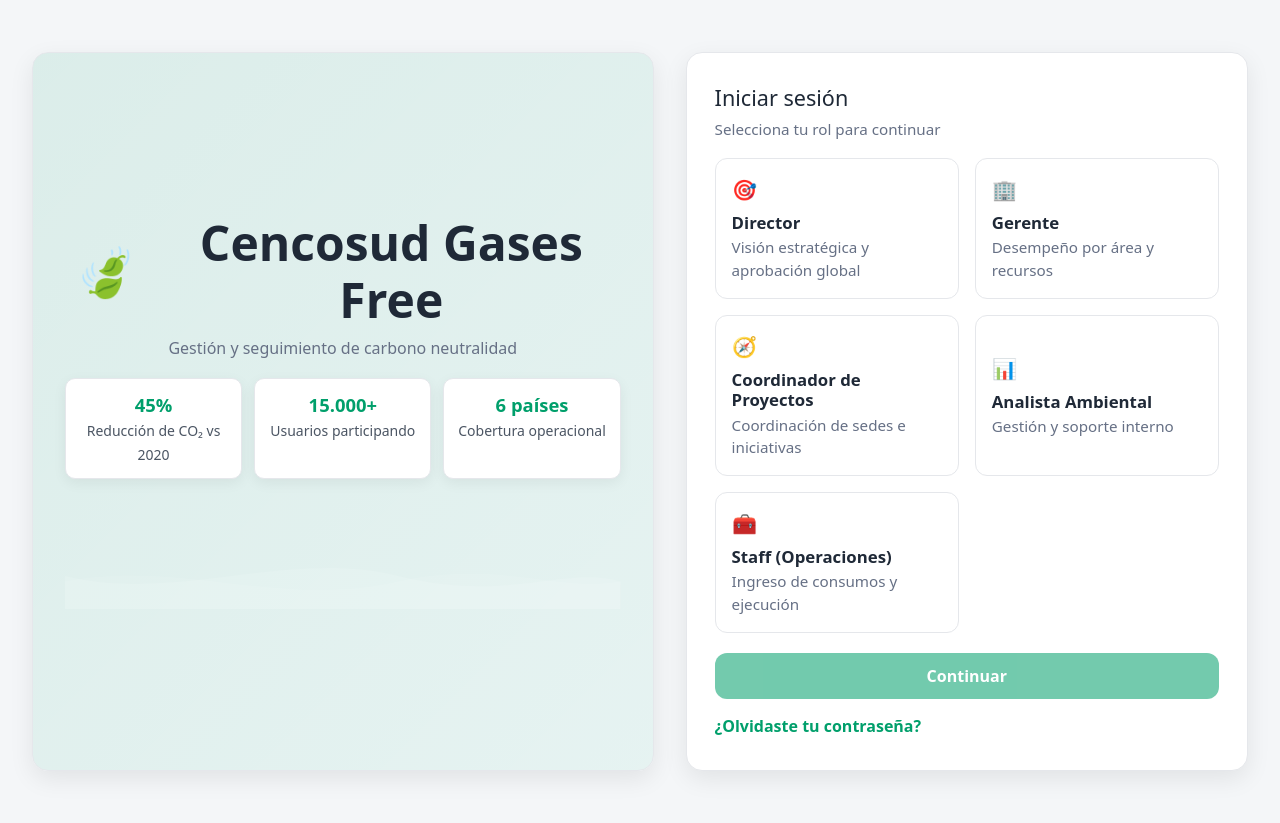
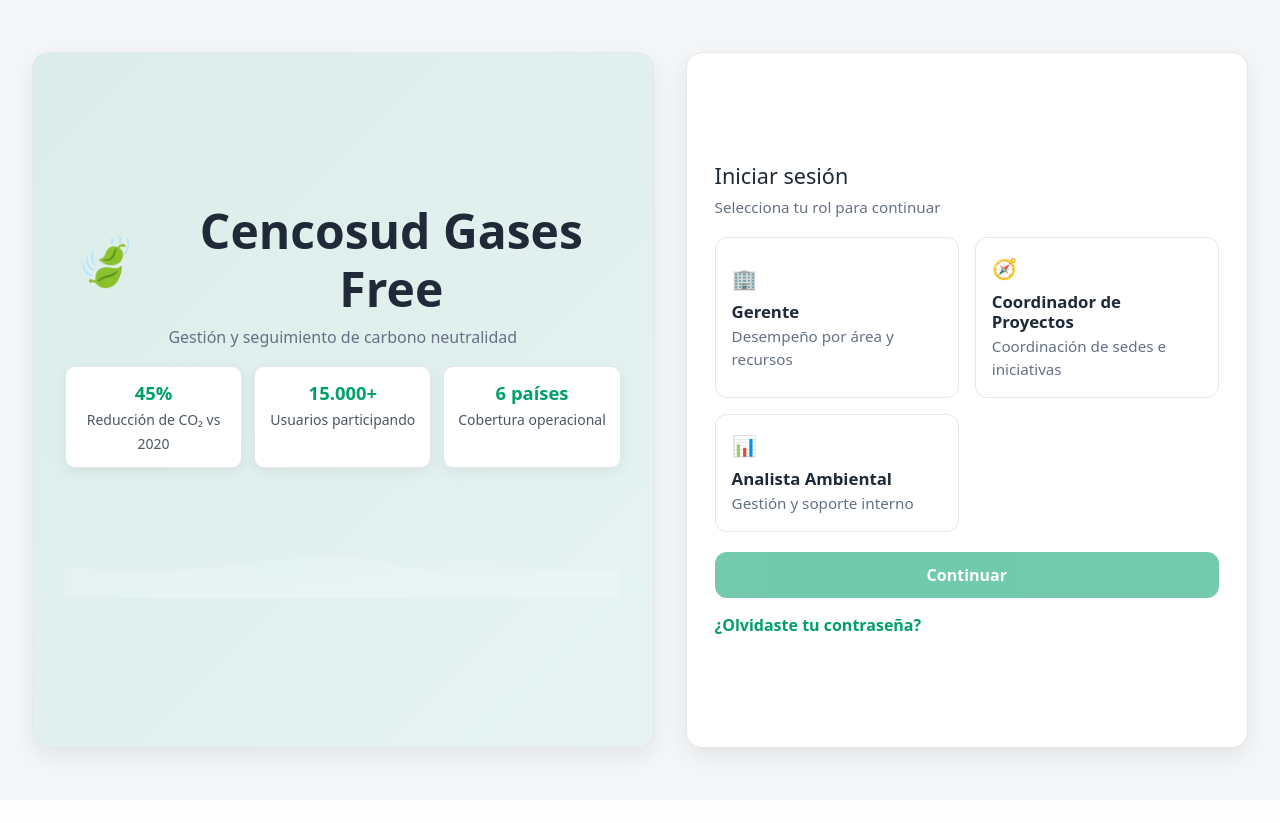
Before and after one commit to TomBlackwell14/ingenieria_software2025, a Django app: template MAINingenieria_software2025/templates/accounts/role_login.html in a window 1280 px wide. After the commit the page ends 768 px from the top, so only its background shows below. Run offline with Django 5.2, Linux system fonts and the light colour scheme; the template is opened without the code that fills it, so the values that code supplies are empty.

Commit message:
HU 10 11 12 8 9 13 14
...

```diff
--- a/MAINingenieria_software2025/templates/accounts/role_login.html
+++ b/MAINingenieria_software2025/templates/accounts/role_login.html
@@ -216,12 +216,6 @@
     </header>
 
     <div class="roles-grid" id="roles">
-      <button class="role" type="button" data-role="director">
-        <div class="role-top"><span class="icon">🎯</span><span class="check">✓</span></div>
-        <h4>Director</h4>
-        <p>Visión estratégica y aprobación global</p>
-      </button>
-
       <button class="role" type="button" data-role="gerente">
         <div class="role-top"><span class="icon">🏢</span><span class="check">✓</span></div>
         <h4>Gerente</h4>
@@ -238,13 +232,6 @@
         <div class="role-top"><span class="icon">📊</span><span class="check">✓</span></div>
         <h4>Analista Ambiental</h4>
         <p>Gestión y soporte interno</p>
-      </button>
-
-      <!-- Etiqueta visible "Staff", pero mantiene data-role="operador" para usar la vista actual -->
-      <button class="role" type="button" data-role="operador">
-        <div class="role-top"><span class="icon">🧰</span><span class="check">✓</span></div>
-        <h4>Staff (Operaciones)</h4>
-        <p>Ingreso de consumos y ejecución</p>
       </button>
     </div>
 
--- a/MAINingenieria_software2025/templates/dashboard/home_analista.html
+++ b/MAINingenieria_software2025/templates/dashboard/home_analista.html
@@ -281,7 +281,7 @@
     <div class="btn-row">
       <a class="btn btn--ghost" href="{% url 'dashboard:analista_exportar' 'csv' %}?{{ request.GET.urlencode }}">CSV</a>
       <a class="btn btn--ghost" href="{% url 'dashboard:analista_exportar' 'xlsx' %}?{{ request.GET.urlencode }}">XLSX</a>
-      <a class="btn btn--ghost" href="{% url 'dashboard:analista_exportar' 'json' %}?{{ request.GET.urlencode }}">JSON</a>
+      <a class="btn btn--ghost" href="{% url 'dashboard:analista_exportar' 'pdf' %}?{{ request.GET.urlencode }}">PDF</a>
       <a class="btn btn--primary" href="{% url 'dashboard:analista_bitacora' %}">Ver bitácora</a>
     </div>
   </section>
--- a/MAINingenieria_software2025/templates/dashboard/home_coordinador.html
+++ b/MAINingenieria_software2025/templates/dashboard/home_coordinador.html
@@ -33,6 +33,7 @@
     <a href="{% url 'dashboard:crear_iniciativa' %}" class="btn btn-success">
       + Nueva Iniciativa
     </a>
+  <button class="btn btn-primary" onclick="mostrarMensaje()">Exportar</button>
   </div>
 
   <form method="get" class="d-flex mb-3" role="search">
@@ -151,7 +152,9 @@
 
 <script src="https://cdn.jsdelivr.net/npm/chart.js"></script>
 <script>
-
+  function mostrarMensaje() {
+    alert("Exportacion de Iniciativas exitosa!");
+  }
   const metricas = JSON.parse(document.getElementById('metricas-data').textContent);
 
   const totalActivas = metricas.total_activas;
```
Also changed, not shown: MAINingenieria_software2025/db.sqlite3.
